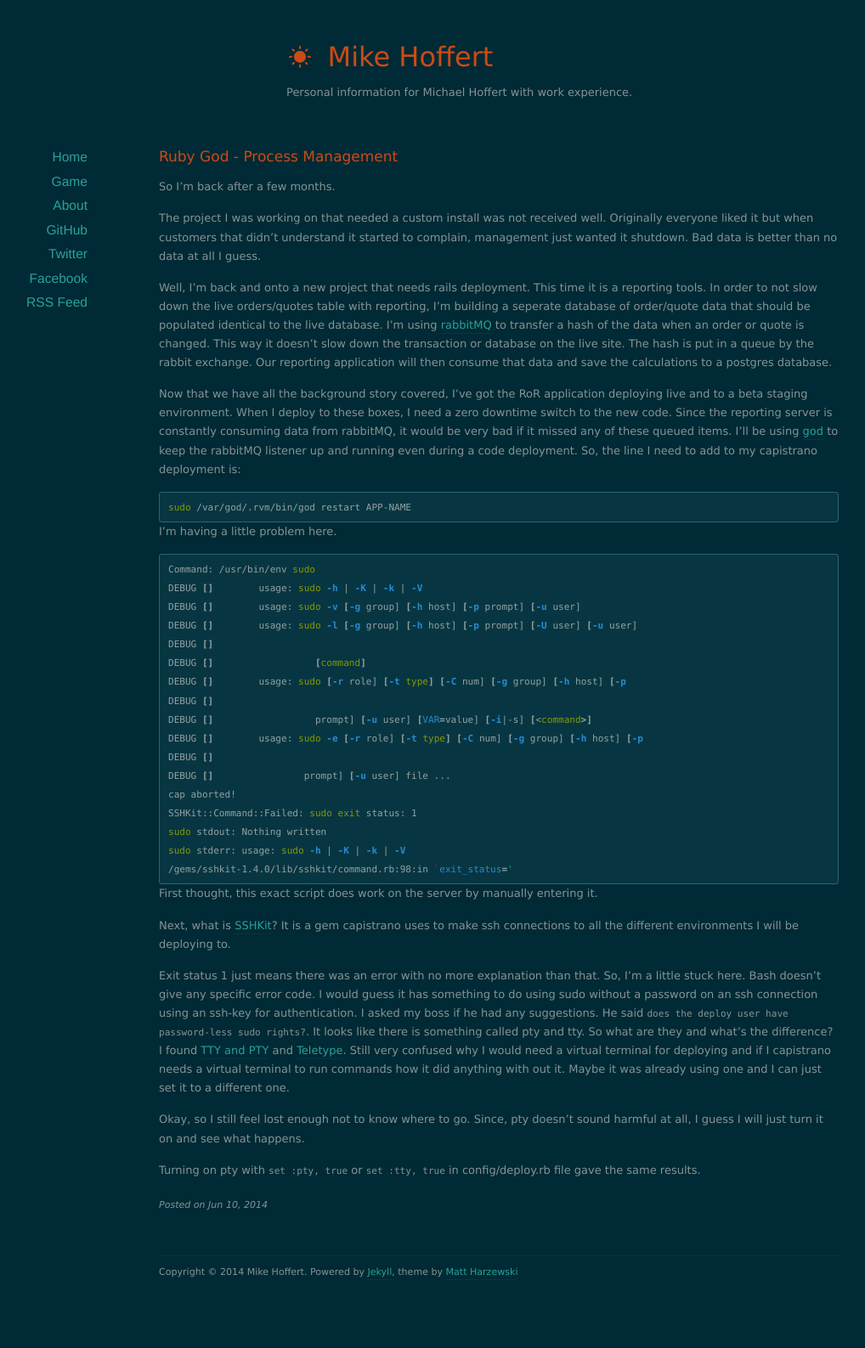
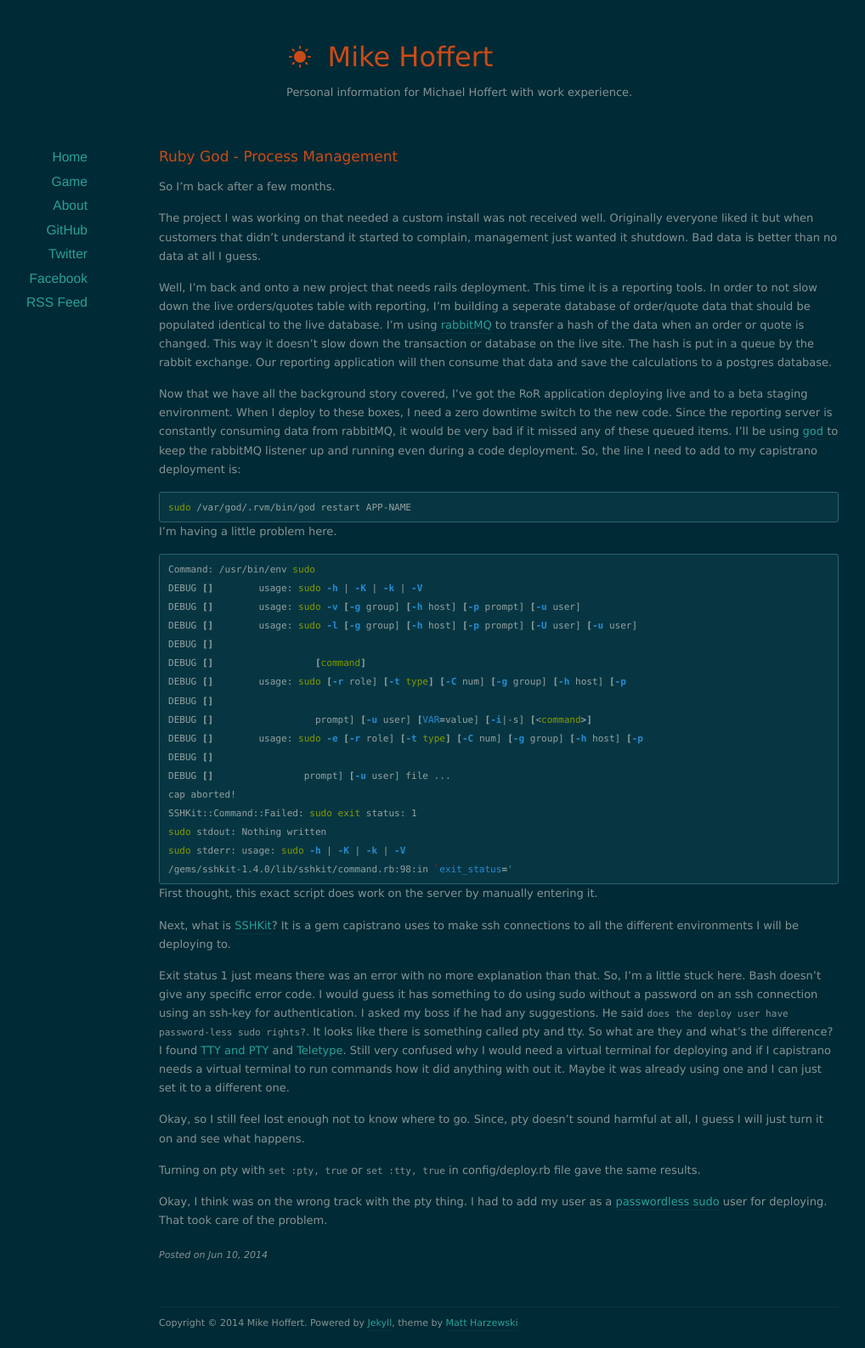
Before and after one commit to mahcloud/mahcloud.github.io, a Jekyll site: the page built from _posts/2014-06-10-rails-god-process-management.markdown, in a window 1280 px wide. Shown: the whole page at 85% size, without its empty margins (53-1071 px from the left). Built offline with Jekyll 4.4.1, drawn with Linux system fonts in a browser that asks for light colours; nearby versions of some CDN libraries; before the commit the page ends 1528 px from its top, so only the background shows below that.

Commit message:
Passwordless success

```diff
--- a/_posts/2014-06-10-rails-god-process-management.markdown
+++ b/_posts/2014-06-10-rails-god-process-management.markdown
@@ -61,8 +61,11 @@ Okay, so I still feel lost enough not to know where to go. Since, pty doesn't so
 Turning on pty with `set :pty, true` or `set :tty, true` in config/deploy.rb file gave the same results.
 
 
+Okay, I think was on the wrong track with the pty thing. I had to add my user as a [passwordless sudo][passwordless] user for deploying. That took care of the problem.
+
 [rabbit]: http://www.rabbitmq.com/
 [god]: http://godrb.com/
 [sshkit]: https://github.com/capistrano/sshkit
 [ttyvspty]: http://ubuntuforums.org/archive/index.php/t-833765.html
 [ttystack]: http://stackoverflow.com/questions/4426280/what-do-pty-and-tty-mean
+[passwordless]: http://askubuntu.com/questions/192050/how-to-run-sudo-command-with-no-password
```
Also changed, not shown: 3 other files.
